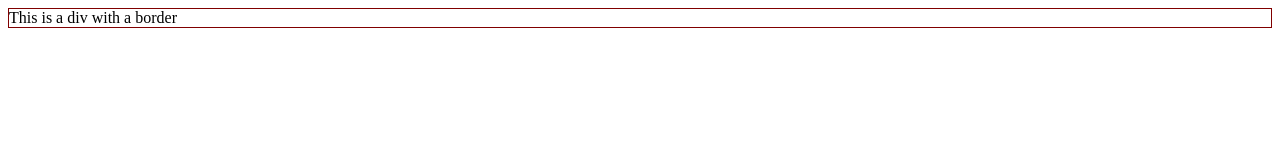
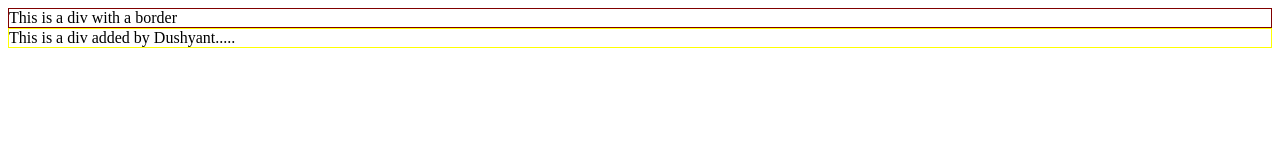
Before and after one commit to submitterash/4Git, a plain HTML site: page public/index.html in a window 1280 px wide. Drawn offline with Linux system fonts and the light colour scheme.

Commit message:
applied changis by ading one div

```diff
--- a/public/index.html
+++ b/public/index.html
@@ -7,5 +7,8 @@
 
 <body>
 	<div class="maroon-border">This is a div with a border</div>
+	<div class="yellow-border">
+			This is a div added by Dushyant.....
+	</div>
 </body>
 </html>
--- a/styles/styles.css
+++ b/styles/styles.css
@@ -1,3 +1,7 @@
 .maroon-border {
 	border:1px solid maroon;
 }
+
+.yellow-border{
+	border: 1px solid yellow;
+}
```
Also changed, not shown: 1 other file.
